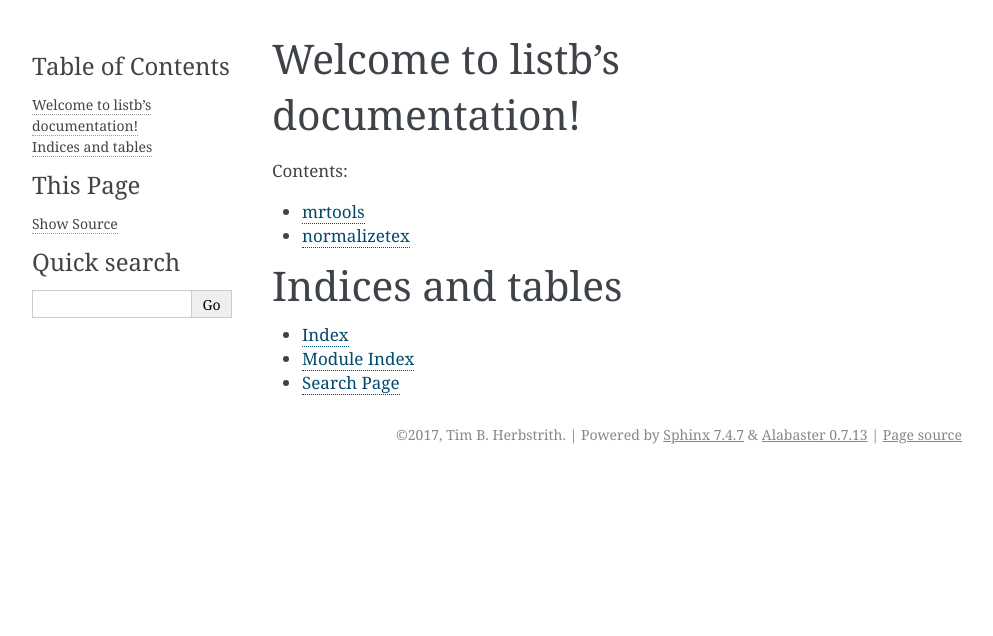
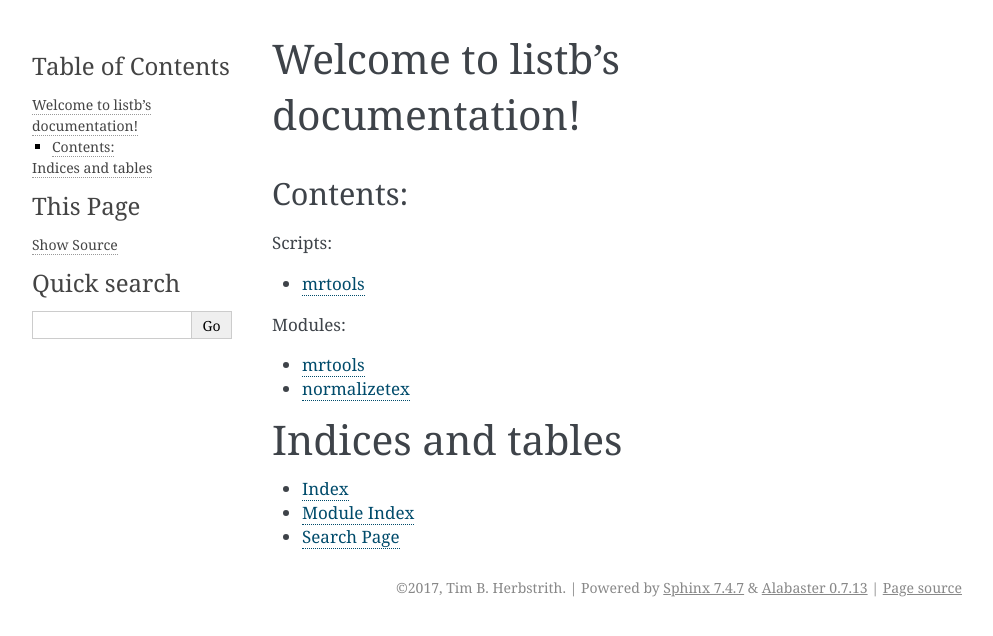
Before and after one commit to tim6her/listb, a Sphinx documentation site: the page built from docs/index.rst, in a window 1280 px wide. Shown: the top 636 px of the page, without its empty margins (148-1141 px from the left). Built offline with Sphinx 7.4.7, drawn with Linux system fonts in a browser that asks for light colours.

Commit message:
split documentation

```diff
--- a/docs/index.rst
+++ b/docs/index.rst
@@ -7,12 +7,23 @@ Welcome to listb's documentation!
 =================================
 
 Contents:
+---------
+
+Scripts:
 
 .. toctree::
    :maxdepth: 2
+   :glob:
 
-   mrtools
-   normalizetex
+   scripts/*
+
+Modules:
+
+.. toctree::
+   :maxdepth: 2
+   :glob:
+
+   modules/*
 
 
 
```
Also changed, not shown: docs/scripts/mrtools.rst (added, +8 -0 lines), docs/modules/mrtools.rst (renamed from docs/mrtools.rst), docs/modules/normalizetex.rst (renamed from docs/normalizetex.rst).
